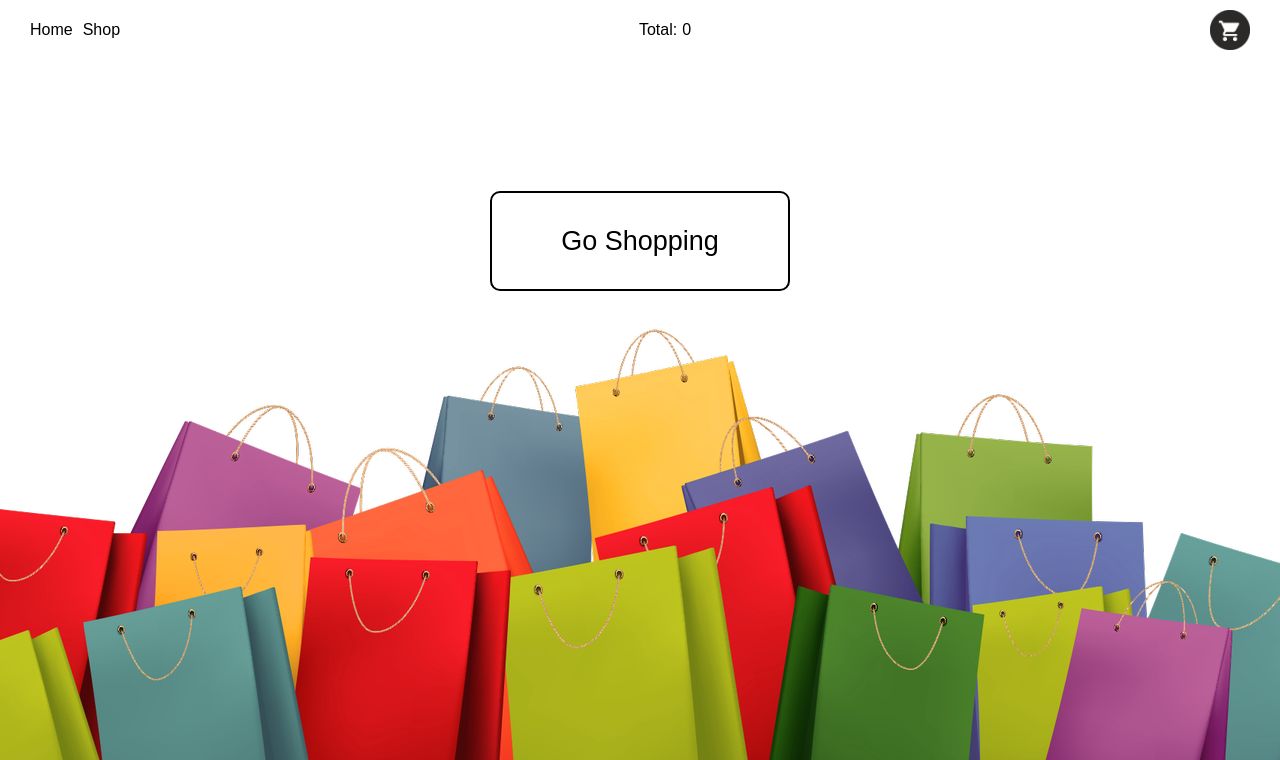
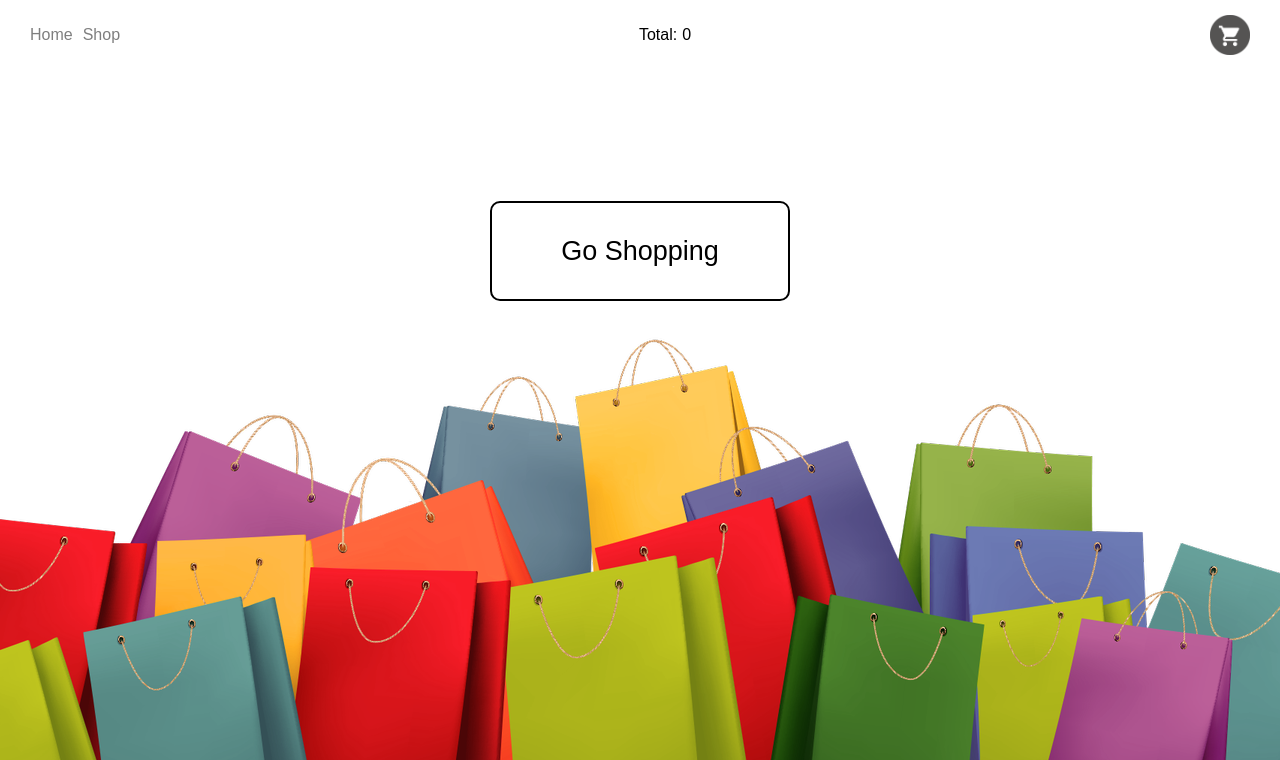
Before and after one commit to ShArPman13/online-store, a website built with webpack: page src/index.html in a window 1280 px wide. Shown: the top 760 px of the page. Built offline with nearby package versions, Linux system fonts and the light colour scheme; a web font is replaced by a local one.

Commit message:
feat: style

```diff
--- a/src/scss/layout/_body.scss
+++ b/src/scss/layout/_body.scss
@@ -1,7 +1,6 @@
 body {
   display: flex;
   flex-direction: column;
-  height: 100vh;
   color: rgb(0 0 0);
 }
 
--- a/src/scss/layout/_header.scss
+++ b/src/scss/layout/_header.scss
@@ -23,10 +23,28 @@
   @include flex;
 
   gap: 10px;
+
+  a {
+    opacity: 0.5;
+    transition: 0.25s;
+
+    &:hover {
+      opacity: 1;
+      transition: 0.25s;
+    }
+  }
 }
 
 .header__basket-container {
   @include flex;
+
+  opacity: 0.8;
+  transition: 0.25s;
+
+  &:hover {
+    opacity: 1;
+    transition: 0.25s;
+  }
 }
 
 .basket-container__amount-container {
```
